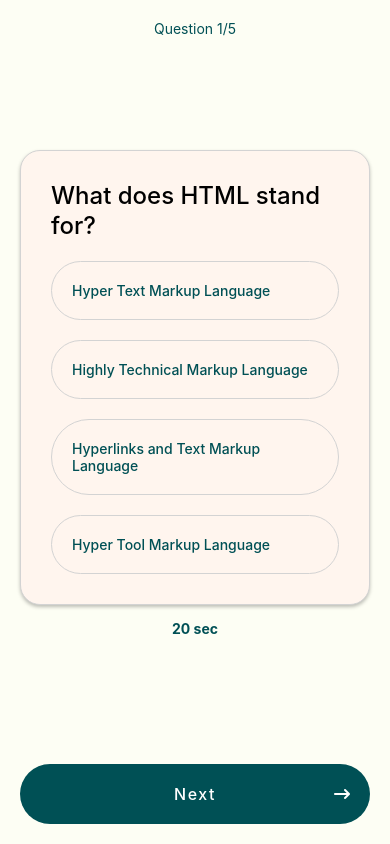
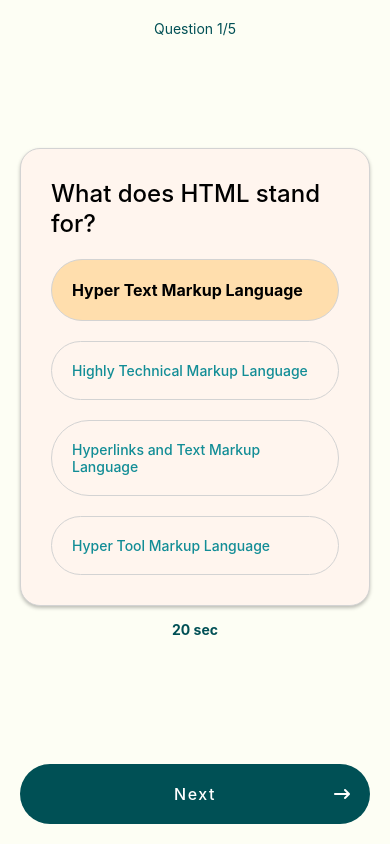
Before and after one commit to Gato-m/MasteringRN, a React Native app: screen / in a window 390 px wide. Built offline with nearby package versions, Linux system fonts and the light colour scheme.

Commit message:
callback as props done

```diff
--- a/src/app/components/AnswerOption.tsx
+++ b/src/app/components/AnswerOption.tsx
@@ -1,15 +1,40 @@
-import { View, Text, StyleSheet, Pressable } from 'react-native';
-import { Question } from '../types';
+import { Text, StyleSheet, Pressable } from 'react-native';
 
 type AnswerProps = {
   option: string;
+  isSelected?: boolean;
+  onPress?: () => void;
 };
 
-export default function AnswerOption({ option }: AnswerProps) {
+export default function AnswerOption({
+  option,
+  isSelected,
+  onPress,
+}: AnswerProps) {
   return (
-    <View style={styles.container}>
-      <Text style={styles.text}>{option}</Text>
-    </View>
+    <Pressable
+      onPress={onPress}
+      style={[
+        styles.container,
+        isSelected && [
+          { backgroundColor: 'navajowhite' },
+          { borderColor: 'lightgray' },
+        ],
+      ]}
+    >
+      <Text
+        style={[
+          styles.text,
+          isSelected && [
+            { fontWeight: 'bold' },
+            { color: 'black' },
+            { fontSize: 16 },
+          ],
+        ]}
+      >
+        {option}
+      </Text>
+    </Pressable>
   );
 }
 
@@ -21,7 +46,7 @@
     borderRadius: 100,
   },
   text: {
-    color: '#005055',
+    color: '#128d96ff',
     fontWeight: '500',
     textAlign: 'left',
   },
--- a/src/app/components/QuestionCard.tsx
+++ b/src/app/components/QuestionCard.tsx
@@ -3,18 +3,43 @@
 import AnswerOption from './AnswerOption';
 import { Question } from '../types';
 
-type QuestionProps = {
+type QuestionCardProps = {
   question: Question;
 };
 
-export default function QuestionCard({ question }: QuestionProps) {
+export default function QuestionCard({ question }: QuestionCardProps) {
+  const selectedOption = question.options[0];
+
+  const onOptionSelected = (option: string) => {
+    console.warn('Selected ', option);
+  };
+
   return (
     <View style={styles.questionCard}>
       <Text style={styles.question}>{question.title}</Text>
-      <AnswerOption option={question.options[0]} />
-      <AnswerOption option={question.options[1]} />
-      <AnswerOption option={question.options[2]} />
-      <AnswerOption option={question.options[3]} />
+      <AnswerOption
+        option={question.options[0]}
+        isSelected={question.options[0] === selectedOption}
+        onPress={() => onOptionSelected(question.options[0])}
+      />
+
+      <AnswerOption
+        option={question.options[1]}
+        isSelected={question.options[1] === selectedOption}
+        onPress={() => onOptionSelected(question.options[1])}
+      />
+
+      <AnswerOption
+        option={question.options[2]}
+        isSelected={question.options[2] === selectedOption}
+        onPress={() => onOptionSelected(question.options[2])}
+      />
+
+      <AnswerOption
+        option={question.options[3]}
+        isSelected={question.options[3] === selectedOption}
+        onPress={() => onOptionSelected(question.options[3])}
+      />
     </View>
   );
 }
```
